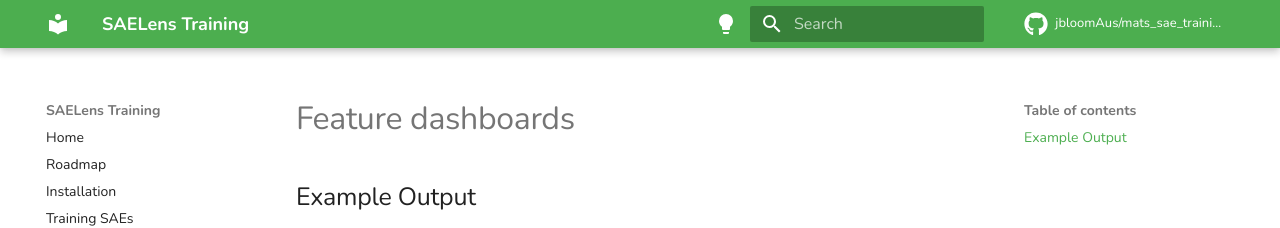
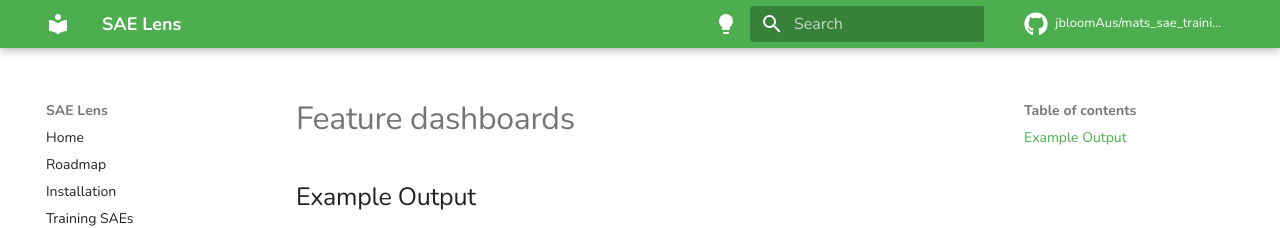
Before and after one commit to jbloomAus/SAELens, an MkDocs documentation site: the page built from docs/feature_dashboards.md, in a window 1280 px wide. Shown: the top 228 px of the page. Built offline with MkDocs 1.6.1 and Material for MkDocs 9.7.7, drawn with Linux system fonts in a browser that asks for light colours; comment, search, counter and statistics services are not loaded.

Commit message:
fix docs name

```diff
--- a/mkdocs.yml
+++ b/mkdocs.yml
@@ -1,4 +1,4 @@
-site_name: SAELens Training
+site_name: SAE Lens
 site_description: Docs for Sparse Autoencoder Training Library
 site_author: Joseph Bloom
 repo_url: http://github.com/jbloomAus/mats_sae_training/
```
